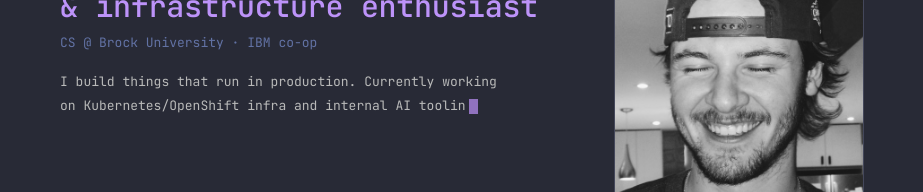
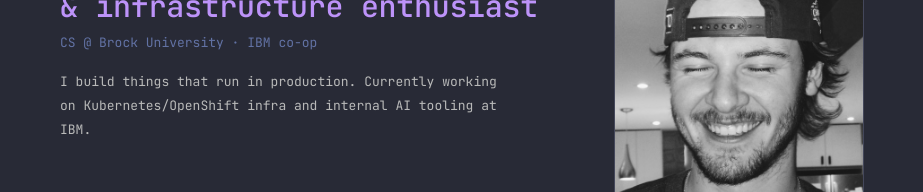
Before and after one commit to Noah-Dimitriadis/portfolio-site, a React (Vite) app: page / in a window 1280 px wide. Shown: the part 199-391 px from the top of the page, without its empty margins (178-1101 px from the left). Built offline with nearby package versions, Linux system fonts and the light colour scheme.

Commit message:
fix animation

```diff
--- a/src/App.jsx
+++ b/src/App.jsx
@@ -89,7 +89,7 @@ const HERO_LINES = [
   { text: "CS @ Brock University · IBM co-op", pauseAfter: 200 },
   {
     text: "I build things that run in production. Currently working on Kubernetes/OpenShift infra and internal AI tooling at IBM. Outside of work I run home servers, build analytics platforms, and poke at LLM security.",
-    rate: 13,
+    rate: 12,
     pauseAfter: 300,
   },
   { text: "", pauseAfter: 0 },
@@ -147,11 +147,16 @@ function useTerminalTyper(lines, baseRate = 28) {
       if (idx === lineIdx) return (lines[idx]?.text ?? "").slice(0, chars);
       return "";
     },
-    isTyping: (idx) =>
-      idx === lineIdx &&
-      (started ? chars < (lines[idx]?.text.length ?? 0) : true),
+    isTyping: (idx) => lineIdx < lines.length && idx === lineIdx,
     isVisible: (idx) => idx <= lineIdx,
   };
+}
+
+const BLINK_MS = 1100;
+
+function Cursor() {
+  const delay = -(Date.now() % BLINK_MS);
+  return <span className="cursor" style={{ animationDelay: `${delay}ms` }} />;
 }
 
 function TypedPrompt({ charsVisible, showCursor }) {
@@ -168,7 +173,7 @@ function TypedPrompt({ charsVisible, showCursor }) {
           </span>
         );
       })}
-      {showCursor && <span className="cursor" />}
+      {showCursor && <Cursor />}
     </div>
   );
 }
@@ -210,12 +215,12 @@ function Hero() {
         {typer.isVisible(1) && (
           <h1 className={styles.heroH1}>
             {typer.visibleFor(1)}
-            {typer.isTyping(1) && <span className="cursor" />}
+            {typer.isTyping(1) && <Cursor />}
             {typer.isVisible(2) && (
               <>
                 <br />
                 <em className={styles.heroAccent}>{typer.visibleFor(2)}</em>
-                {typer.isTyping(2) && <span className="cursor" />}
+                {typer.isTyping(2) && <Cursor />}
               </>
             )}
           </h1>
@@ -224,14 +229,14 @@ function Hero() {
         {typer.isVisible(3) && (
           <p className={styles.heroRole}>
             {typer.visibleFor(3)}
-            {typer.isTyping(3) && <span className="cursor" />}
+            {typer.isTyping(3) && <Cursor />}
           </p>
         )}
 
         {typer.isVisible(4) && (
           <p className={styles.heroSub}>
             {typer.visibleFor(4)}
-            {typer.isTyping(4) && <span className="cursor" />}
+            {typer.isTyping(4) && <Cursor />}
           </p>
         )}
 
```
